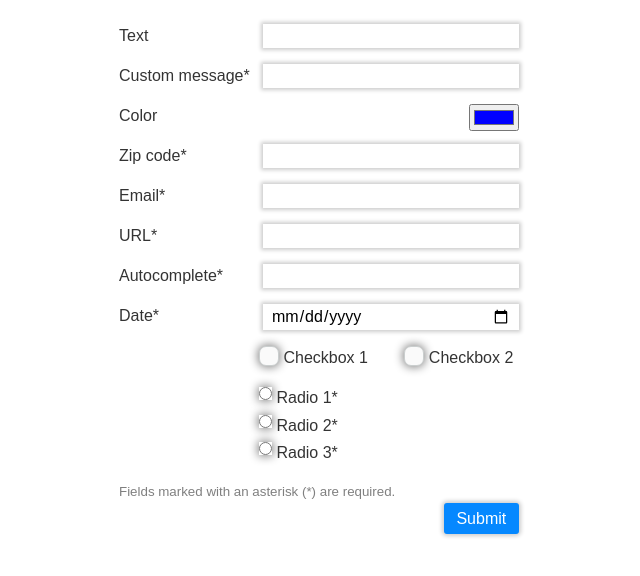
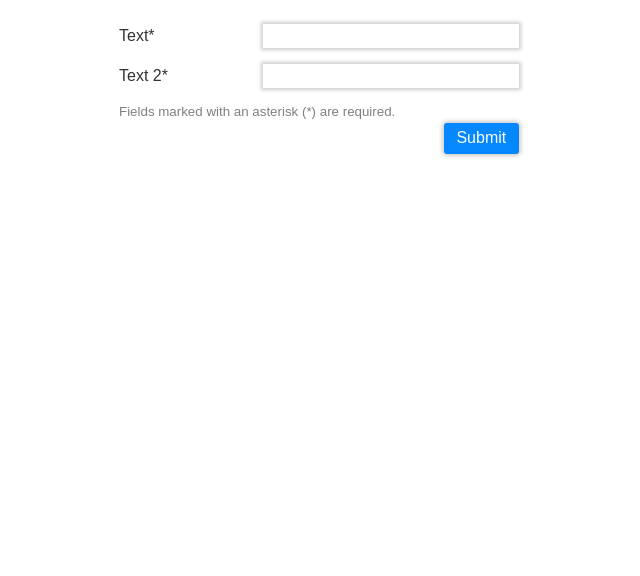
Before and after one commit to voorhoede/code-class-html-forms-validation, a website: page index.html in a window 1280 px wide. Shown: the whole page, without its empty margins (321-961 px from the left). Drawn offline with Linux system fonts and the light colour scheme.

Commit message:
Solution one

```diff
--- a/assets/layout.css
+++ b/assets/layout.css
@@ -16,10 +16,10 @@ small {
 	color: rgba(0, 0, 0, .5)
 }
 
-.row:not(.un-styled) {
-	display: flex;
-	flex-direction: row-reverse
-}
+/*.row:not(.un-styled) {*/
+	/*display: flex;*/
+	/*flex-direction: row-reverse*/
+/*}*/
 
 .row:last-child {
 	display: block;
--- a/assets/main.css
+++ b/assets/main.css
@@ -2,8 +2,13 @@ input:focus:invalid {
 	box-shadow: 0 0 4px 2px red;
 }
 
-input:focus:valid {
+input:valid {
 	box-shadow: 0 0 4px 2px green;
+}
+
+.row {
+	display: flex;
+	flex-direction: row-reverse
 }
 
 input[required] + label:after {
--- a/index.html
+++ b/index.html
@@ -12,67 +12,12 @@
 
 <form action="/" id="myform" method="post">
 	<div class="row">
-		<input id="text" name="text" type="text" />
+		<input id="text" name="text" type="text" required />
 		<label for="text">Text</label>
 	</div>
 	<div class="row">
-		<input id="custom" name="custom" type="text" required />
-		<label for="custom">Custom message</label>
-	</div>
-	<div class="row">
-		<input id="color" name="color" type="color" value="#0000FF" class="un-styled" />
-		<label for="color">Color</label>
-	</div>
-	<div class="row">
-		<input id="zipcode" name="zipcode"
-			   type="text"
-			   pattern="^[1-9][0-9]{3} ?(?!sa|sd|ss)[a-z]{2}"
-			   required />
-		<label for="zipcode">Zip code</label>
-	</div>
-	<div class="row">
-		<input type="email" id="email" name="email" required />
-		<label for="email">Email</label>
-	</div>
-	<div class="row">
-		<input type="URL" id="URL" name="url" required />
-		<label for="URL">URL</label>
-	</div>
-	<div class="row">
-		<input list="ships" id="autoc" name="autoc" required />
-		<label for="autoc">Autocomplete</label>
-		<datalist id="ships">
-			<option value="Naboo Royal Starship">
-			<option value="Naboo Royal Cruiser">
-			<option value="Republic Cruiser">
-			<option value="Sith Speeder">
-			<option value="X-34 Landspeeder">
-			<option value="TIE Fighter">
-			<option value="X-Wing Fighter">
-		</datalist>
-	</div>
-	<div class="row">
-		<input type="date" id="date" name="date" list="dates" required />
-		<label for="date">Date</label>
-		<datalist id="dates">
-			<option label="Groundhog Day">2017-02-02</option>
-			<option label="Pi Day">2017-03-14</option>
-			<option label="Talk Like a Pirate Day">2017-09-19</option>
-		</datalist>
-	</div>
-	<div class="row un-styled">
-		<input type="checkbox" id="checkbox1" name="checkbox1" value="checkbox1" />
-		<label for="checkbox1">Checkbox 1</label>
-		<input type="checkbox" id="checkbox2" name="checkbox2" value="checkbox2" />
-		<label for="checkbox2">Checkbox 2</label>
-	</div>
-	<div class="row un-styled">
-		<input type="radio" id="radio1" name="radio" value="radio1" class="un-styled" required />
-		<label for="radio1">Radio 1</label>
-		<input type="radio" id="radio2" name="radio" value="radio2" class="un-styled" required />
-		<label for="radio2">Radio 2</label>
-		<input type="radio" id="radio3" name="radio" value="radio3" class="un-styled" required />
-		<label for="radio3">Radio 3</label>
+		<input id="text2" name="text2" type="text" required />
+		<label for="text2">Text 2</label>
 	</div>
 	<div class="row">
 		<small>Fields marked with an asterisk (*) are required.</small>
@@ -80,59 +25,5 @@
 	</div>
 </form>
 
-<script>
-	(function(d) {
-		// Elements
-		var form = d.getElementById('myform');
-		var field = form.custom;
-		var zip = form.zipcode;
-		var btn = form.btn;
-
-		// Set checkbox intermediate to true
-		form.checkbox1.indeterminate = true;
-		form.checkbox2.indeterminate = true;
-
-		// Check if validation is supported
-		if (typeof field.willValidate !== 'undefined') {
-			if (!('required' in field)) {
-				// Required is not supported
-			} else {
-				if (field.type !== field.getAttribute('type')) {
-					// Unsupported browsers fall back to field.type = 'text'
-				} else {
-					// Init
-					validatePattern(field);
-
-					// Events
-					field.addEventListener('keyup', function (event) {
-						validatePattern(event.target, /^(foo|bar)$/i);
-					}, false);
-
-					btn.addEventListener('click', function () {
-						if (!zip.checkValidity()) {
-							if (zip.validity.valueMissing) {
-								console.info('Nothing was entered');
-							}
-
-							if (!zip.validity.valid) {
-								console.info('Value isn\'t valid');
-							}
-						}
-					}, false);
-				}
-			}
-		}
-
-		// Custom validity
-		function validatePattern(element, pattern) {
-			var constraint = new RegExp(pattern);
-			if (constraint.test(element.value)) {
-				element.setCustomValidity('');
-			} else {
-				element.setCustomValidity('❌ Error!\nEnter either foo or bar❗️');
-			}
-		}
-	})(document);
-</script>
 </body>
 </html>
```
